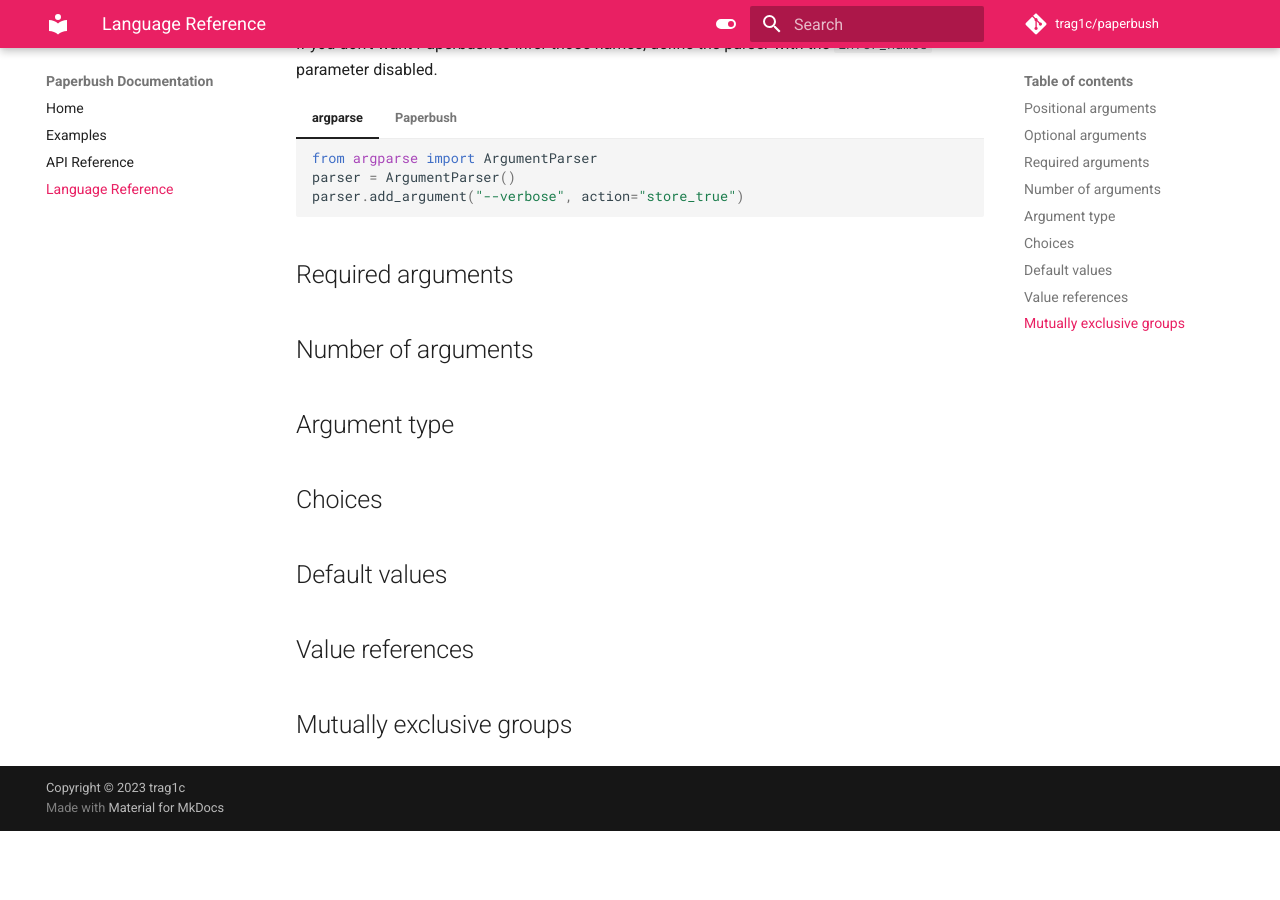
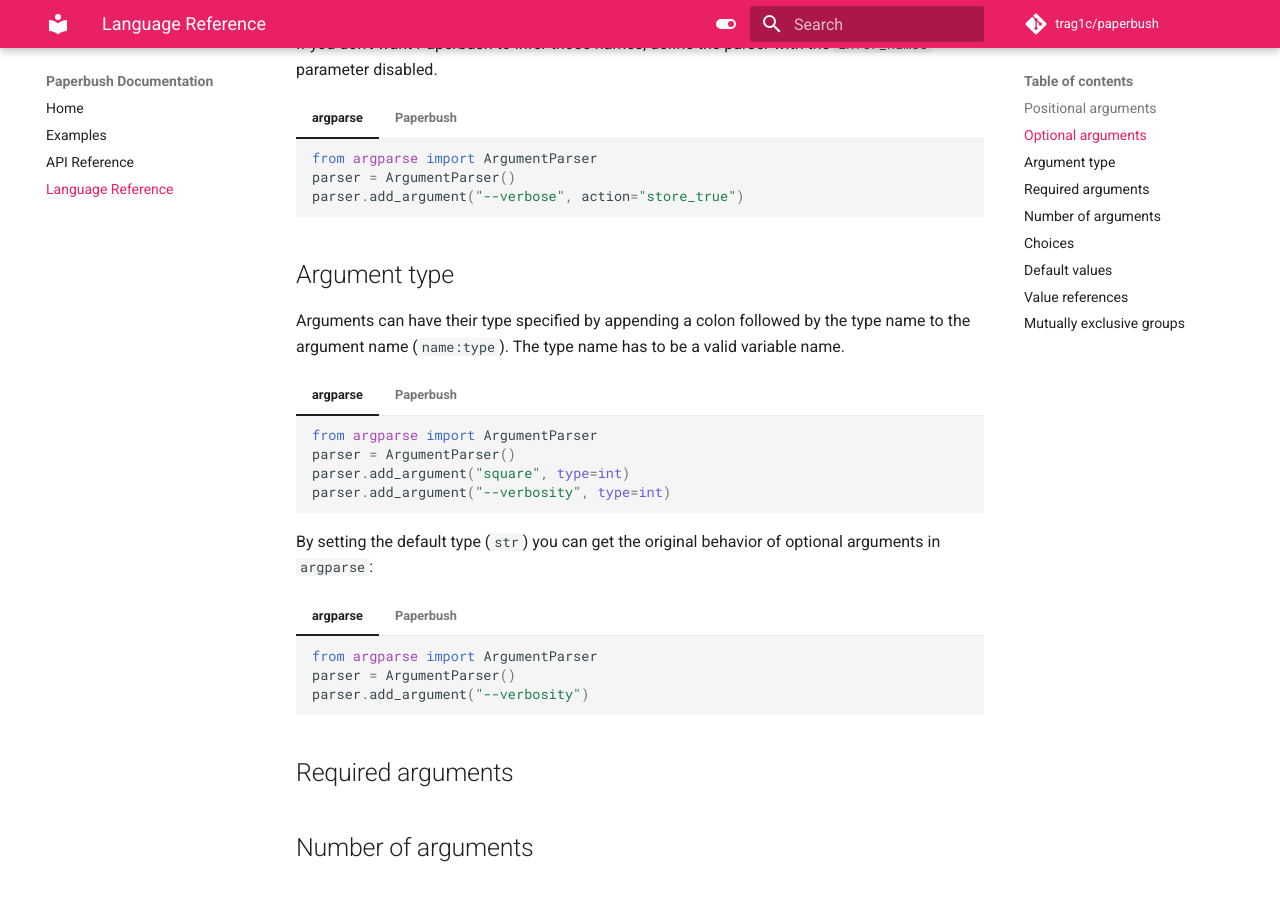
Before and after one commit to trag1c/paperbush, an MkDocs documentation site: the page built from docs/dsl.md, in a window 1280 px wide and 900 px high, scrolled down 969 px. Built offline with MkDocs 1.6.1 and Material for MkDocs 9.7.7, drawn with Linux system fonts in a browser that asks for light colours; comment, search, counter and statistics services are not loaded; before the commit the page ends 1800 px from its top, so only the background shows below that.

Commit message:
Added argument type

````diff
--- a/docs/dsl.md
+++ b/docs/dsl.md
@@ -81,9 +81,47 @@ the `infer_names` parameter disabled.
     ```
 
 
+## Argument type
+Arguments can have their type specified by appending a colon followed by the
+type name to the argument name (`name:type`). The type name has to be a valid
+variable name.
+
+=== "argparse"
+
+    ```py
+    from argparse import ArgumentParser
+    parser = ArgumentParser()
+    parser.add_argument("square", type=int)
+    parser.add_argument("--verbosity", type=int)
+    ```
+
+=== "Paperbush"
+
+    ```py
+    from paperbush import Paperbush
+    parser = Paperbush("square:int --verbosity:int")
+    ```
+
+By setting the default type (`str`) you can get the original behavior of
+optional arguments in `argparse`:
+
+=== "argparse"
+
+    ```py
+    from argparse import ArgumentParser
+    parser = ArgumentParser()
+    parser.add_argument("--verbosity")
+    ```
+
+=== "Paperbush"
+
+    ```py
+    from paperbush import Paperbush
+    parser = Paperbush("--verbosity:str")
+    ```
+
 ## Required arguments
 ## Number of arguments
-## Argument type
 ## Choices
 ## Default values
 ## Value references
````
